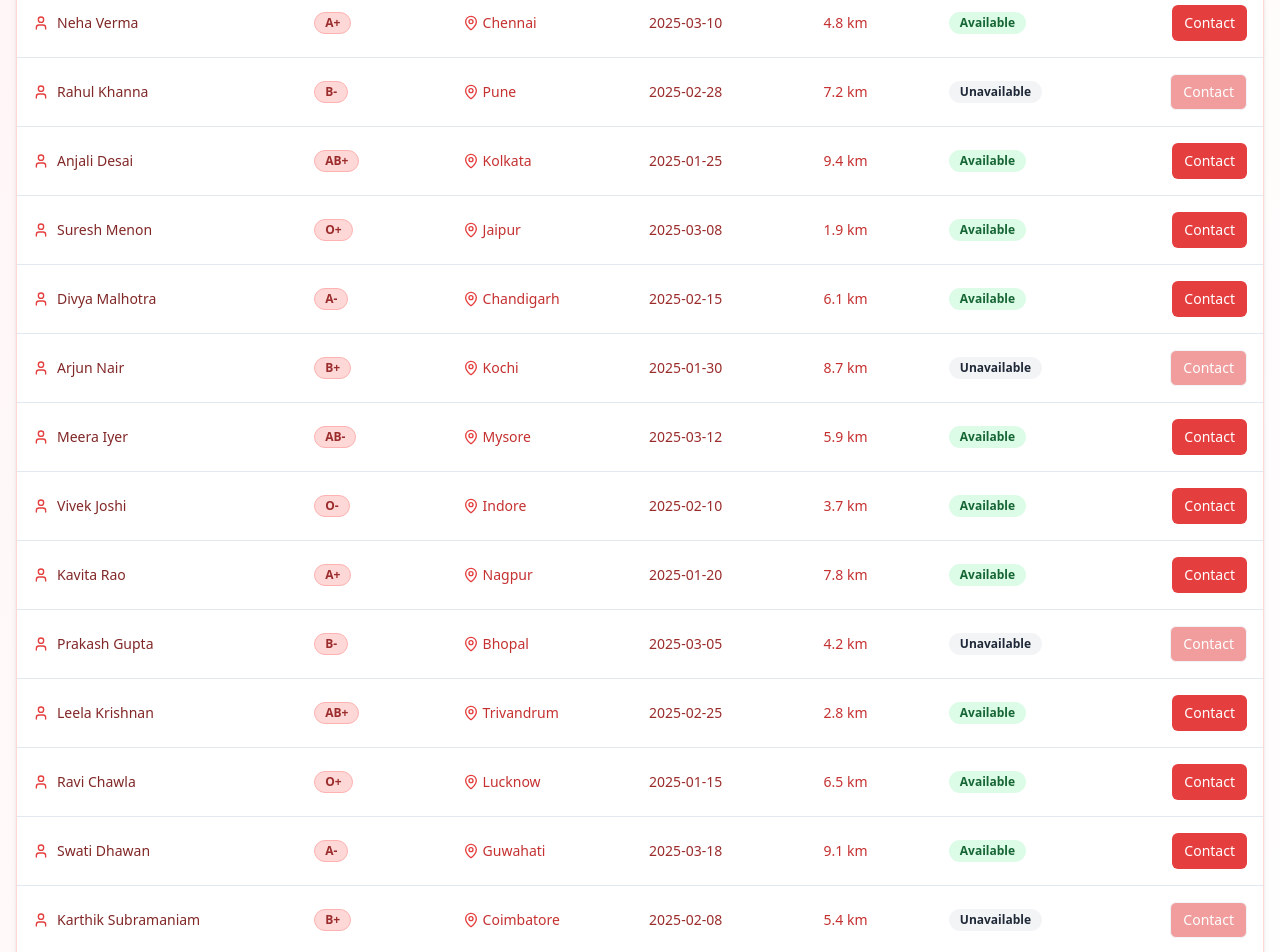
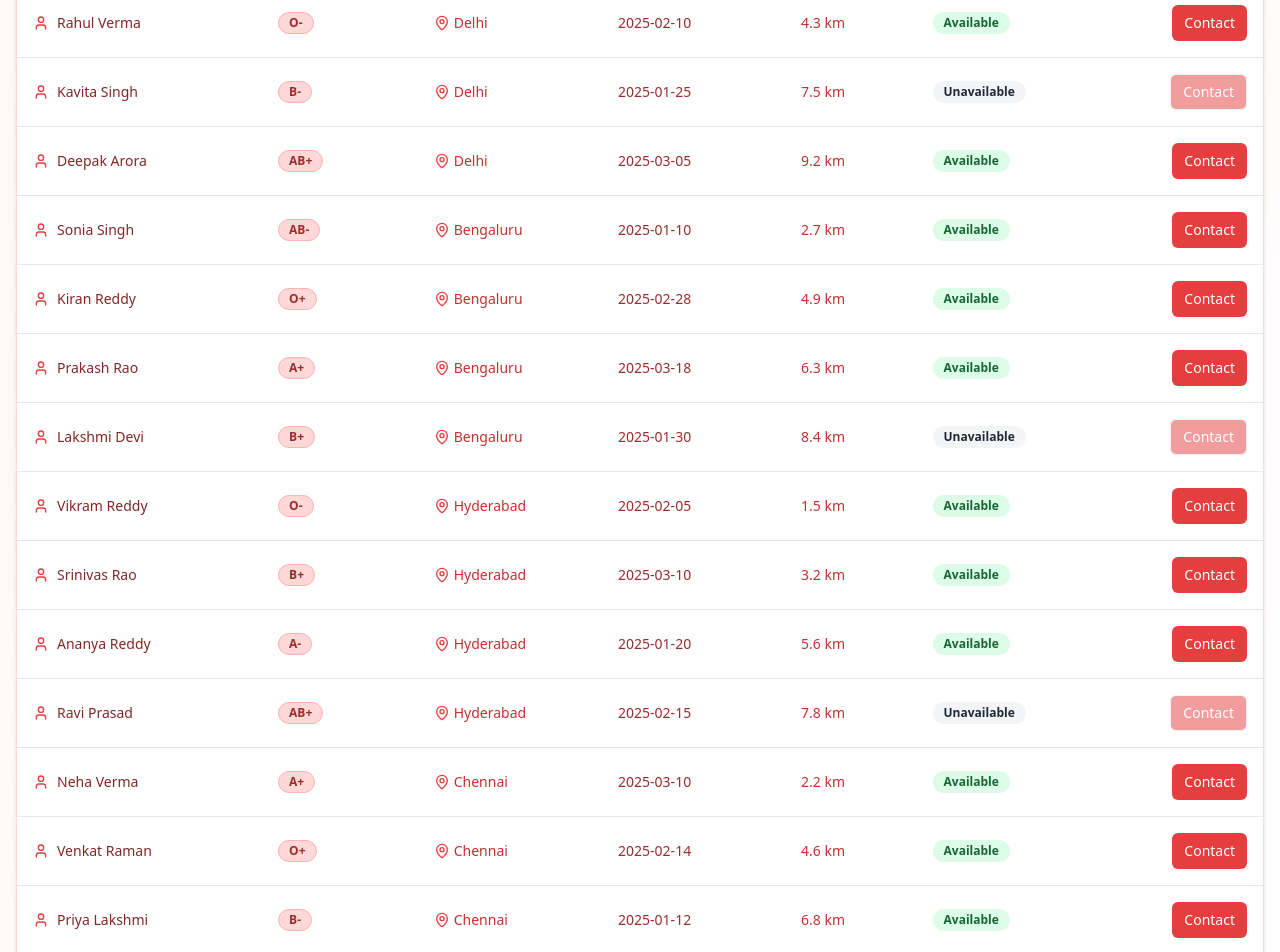
Before and after one commit to kesharwaniayush/blood-lifeline-connect, a React (Vite) app: page /donors in a window 1280 px wide. Shown: the part 740-1692 px from the top of the page. Built offline with nearby package versions, Linux system fonts and the light colour scheme.

Commit message:
Refactor: Improve donor location data
Update the donor data to include multiple donors from the same location, but with varying distances.

```diff
--- a/src/pages/DonorsList.tsx
+++ b/src/pages/DonorsList.tsx
@@ -9,6 +9,7 @@ import { Badge } from "@/components/ui/badge";
 import { Table, TableHeader, TableRow, TableHead, TableBody, TableCell } from "@/components/ui/table";
 
 const donors = [
+  // Mumbai donors
   {
     id: 1,
     name: "Rajesh Kumar",
@@ -20,174 +21,182 @@ const donors = [
   },
   {
     id: 2,
+    name: "Anita Sharma",
+    bloodType: "A+",
+    location: "Mumbai",
+    lastDonation: "2025-03-12",
+    status: "available",
+    distance: "3.8 km",
+  },
+  {
+    id: 3,
+    name: "Vikram Malhotra",
+    bloodType: "B+",
+    location: "Mumbai",
+    lastDonation: "2025-02-20",
+    status: "available",
+    distance: "5.1 km",
+  },
+  {
+    id: 4,
+    name: "Meera Patel",
+    bloodType: "AB-",
+    location: "Mumbai",
+    lastDonation: "2025-01-15",
+    status: "unavailable",
+    distance: "6.7 km",
+  },
+
+  // Delhi donors
+  {
+    id: 5,
     name: "Priya Sharma",
     bloodType: "A-",
     location: "Delhi",
     lastDonation: "2025-03-15",
     status: "available",
-    distance: "5.3 km",
+    distance: "1.8 km",
   },
   {
-    id: 3,
-    name: "Amit Patel",
-    bloodType: "B+",
-    location: "Ahmedabad",
-    lastDonation: "2025-02-20",
-    status: "unavailable",
-    distance: "8.1 km",
+    id: 6,
+    name: "Rahul Verma",
+    bloodType: "O-",
+    location: "Delhi",
+    lastDonation: "2025-02-10",
+    status: "available",
+    distance: "4.3 km",
   },
   {
-    id: 4,
+    id: 7,
+    name: "Kavita Singh",
+    bloodType: "B-",
+    location: "Delhi",
+    lastDonation: "2025-01-25",
+    status: "unavailable",
+    distance: "7.5 km",
+  },
+  {
+    id: 8,
+    name: "Deepak Arora",
+    bloodType: "AB+",
+    location: "Delhi",
+    lastDonation: "2025-03-05",
+    status: "available",
+    distance: "9.2 km",
+  },
+
+  // Bengaluru donors
+  {
+    id: 9,
     name: "Sonia Singh",
     bloodType: "AB-",
     location: "Bengaluru",
     lastDonation: "2025-01-10",
     status: "available",
-    distance: "10.7 km",
+    distance: "2.7 km",
   },
   {
-    id: 5,
+    id: 10,
+    name: "Kiran Reddy",
+    bloodType: "O+",
+    location: "Bengaluru",
+    lastDonation: "2025-02-28",
+    status: "available",
+    distance: "4.9 km",
+  },
+  {
+    id: 11,
+    name: "Prakash Rao",
+    bloodType: "A+",
+    location: "Bengaluru",
+    lastDonation: "2025-03-18",
+    status: "available",
+    distance: "6.3 km",
+  },
+  {
+    id: 12,
+    name: "Lakshmi Devi",
+    bloodType: "B+",
+    location: "Bengaluru",
+    lastDonation: "2025-01-30",
+    status: "unavailable",
+    distance: "8.4 km",
+  },
+
+  // Hyderabad donors
+  {
+    id: 13,
     name: "Vikram Reddy",
     bloodType: "O-",
     location: "Hyderabad",
     lastDonation: "2025-02-05",
     status: "available",
+    distance: "1.5 km",
+  },
+  {
+    id: 14,
+    name: "Srinivas Rao",
+    bloodType: "B+",
+    location: "Hyderabad",
+    lastDonation: "2025-03-10",
+    status: "available",
     distance: "3.2 km",
   },
   {
-    id: 6,
+    id: 15,
+    name: "Ananya Reddy",
+    bloodType: "A-",
+    location: "Hyderabad",
+    lastDonation: "2025-01-20",
+    status: "available",
+    distance: "5.6 km",
+  },
+  {
+    id: 16,
+    name: "Ravi Prasad",
+    bloodType: "AB+",
+    location: "Hyderabad",
+    lastDonation: "2025-02-15",
+    status: "unavailable",
+    distance: "7.8 km",
+  },
+
+  // Chennai donors
+  {
+    id: 17,
     name: "Neha Verma",
     bloodType: "A+",
     location: "Chennai",
     lastDonation: "2025-03-10",
     status: "available",
-    distance: "4.8 km",
-  },
-  {
-    id: 7,
-    name: "Rahul Khanna",
-    bloodType: "B-",
-    location: "Pune",
-    lastDonation: "2025-02-28",
-    status: "unavailable",
-    distance: "7.2 km",
-  },
-  {
-    id: 8,
-    name: "Anjali Desai",
-    bloodType: "AB+",
-    location: "Kolkata",
-    lastDonation: "2025-01-25",
-    status: "available",
-    distance: "9.4 km",
-  },
-  {
-    id: 9,
-    name: "Suresh Menon",
-    bloodType: "O+",
-    location: "Jaipur",
-    lastDonation: "2025-03-08",
-    status: "available",
-    distance: "1.9 km",
-  },
-  {
-    id: 10,
-    name: "Divya Malhotra",
-    bloodType: "A-",
-    location: "Chandigarh",
-    lastDonation: "2025-02-15",
-    status: "available",
-    distance: "6.1 km",
-  },
-  {
-    id: 11,
-    name: "Arjun Nair",
-    bloodType: "B+",
-    location: "Kochi",
-    lastDonation: "2025-01-30",
-    status: "unavailable",
-    distance: "8.7 km",
-  },
-  {
-    id: 12,
-    name: "Meera Iyer",
-    bloodType: "AB-",
-    location: "Mysore",
-    lastDonation: "2025-03-12",
-    status: "available",
-    distance: "5.9 km",
-  },
-  {
-    id: 13,
-    name: "Vivek Joshi",
-    bloodType: "O-",
-    location: "Indore",
-    lastDonation: "2025-02-10",
-    status: "available",
-    distance: "3.7 km",
-  },
-  {
-    id: 14,
-    name: "Kavita Rao",
-    bloodType: "A+",
-    location: "Nagpur",
-    lastDonation: "2025-01-20",
-    status: "available",
-    distance: "7.8 km",
-  },
-  {
-    id: 15,
-    name: "Prakash Gupta",
-    bloodType: "B-",
-    location: "Bhopal",
-    lastDonation: "2025-03-05",
-    status: "unavailable",
-    distance: "4.2 km",
-  },
-  {
-    id: 16,
-    name: "Leela Krishnan",
-    bloodType: "AB+",
-    location: "Trivandrum",
-    lastDonation: "2025-02-25",
-    status: "available",
-    distance: "2.8 km",
-  },
-  {
-    id: 17,
-    name: "Ravi Chawla",
-    bloodType: "O+",
-    location: "Lucknow",
-    lastDonation: "2025-01-15",
-    status: "available",
-    distance: "6.5 km",
+    distance: "2.2 km",
   },
   {
     id: 18,
-    name: "Swati Dhawan",
-    bloodType: "A-",
-    location: "Guwahati",
-    lastDonation: "2025-03-18",
+    name: "Venkat Raman",
+    bloodType: "O+",
+    location: "Chennai",
+    lastDonation: "2025-02-14",
     status: "available",
-    distance: "9.1 km",
+    distance: "4.6 km",
   },
   {
     id: 19,
-    name: "Karthik Subramaniam",
-    bloodType: "B+",
-    location: "Coimbatore",
-    lastDonation: "2025-02-08",
-    status: "unavailable",
-    distance: "5.4 km",
+    name: "Priya Lakshmi",
+    bloodType: "B-",
+    location: "Chennai",
+    lastDonation: "2025-01-12",
+    status: "available",
+    distance: "6.8 km",
   },
   {
     id: 20,
-    name: "Aisha Khan",
+    name: "Sundar Krishnan",
     bloodType: "AB-",
-    location: "Surat",
-    lastDonation: "2025-01-05",
-    status: "available",
-    distance: "3.9 km",
+    location: "Chennai",
+    lastDonation: "2025-03-02",
+    status: "unavailable",
+    distance: "9.3 km",
   },
 ];
 
```
